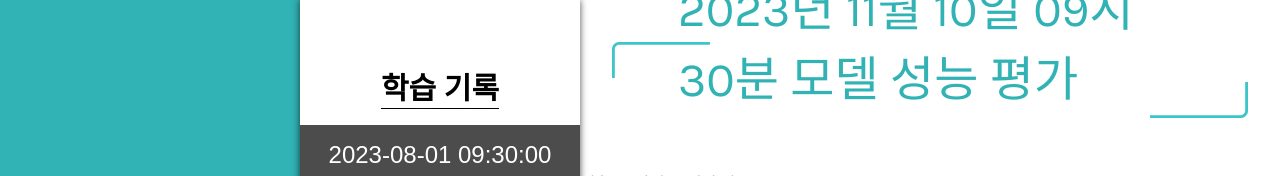
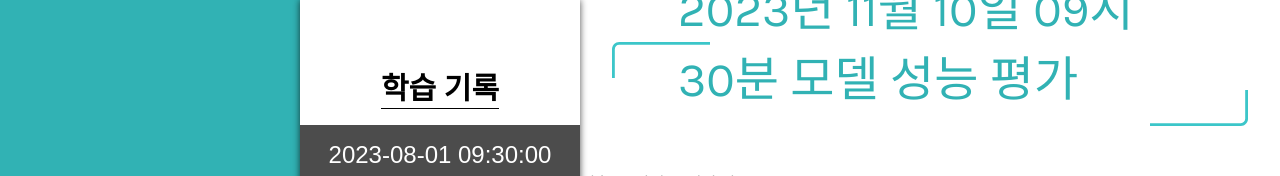
Before and after one commit to hard-coding-mlops/mini-mlops-react, a React (Create React App) app: page /history in a window 1280 px wide. Shown: the top 176 px of the page. Built offline with nearby package versions, Linux system fonts and the light colour scheme.

Commit message:
style: PageHeader 스타일 수정

```diff
--- a/src/components/PageHeader/PageHeader.module.css
+++ b/src/components/PageHeader/PageHeader.module.css
@@ -8,7 +8,7 @@
 .bottomRightBorder {
   height: 36px;
   position: relative;
-  top: 8px;
+  top: 16px;
   right: 32px;
   z-index: -1;
 }
```
